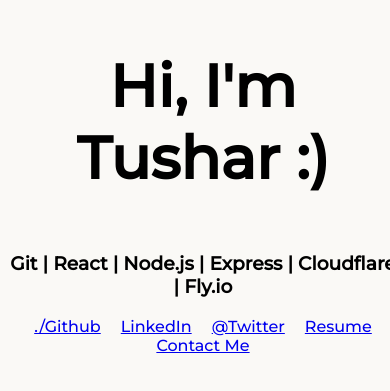
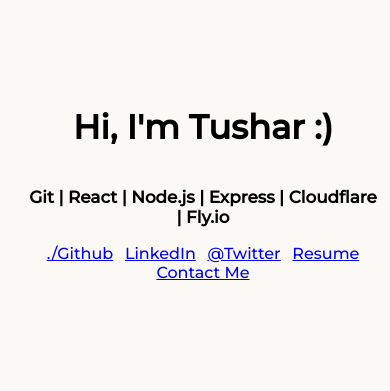
Before and after one commit to reddygtvs/homepage, a React (Create React App) app: page / in a window 390 px wide. Shown: the part 205-596 px from the top of the page. Built offline with nearby package versions, Linux system fonts and the light colour scheme.

Commit message:
changed mobile layout

```diff
--- a/src/App.css
+++ b/src/App.css
@@ -21,17 +21,24 @@ html {
   text-align: center;
   flex-direction: column;
   justify-content: space-around;
+  margin-left: 5vw;
+  margin-right: 5vw;
 }
 a {
   display: inline-flex;
-  margin-left: 10px;
-  margin-right: 10px;
+  margin-left: 1.5vw;
+  margin-right: 1.5vw;
   transition: transform 0.5s ease;
 }
+
 h1 {
-  font-size: 7vh;
+  font-size: 4vh;
 }
-
+h3 {
+  font-size: 2vh;
+  margin-left: 5vw;
+  margin-right: 5vw;
+}
 a:hover {
   transform: translateY(-3px);
   color: darkblue;
```
